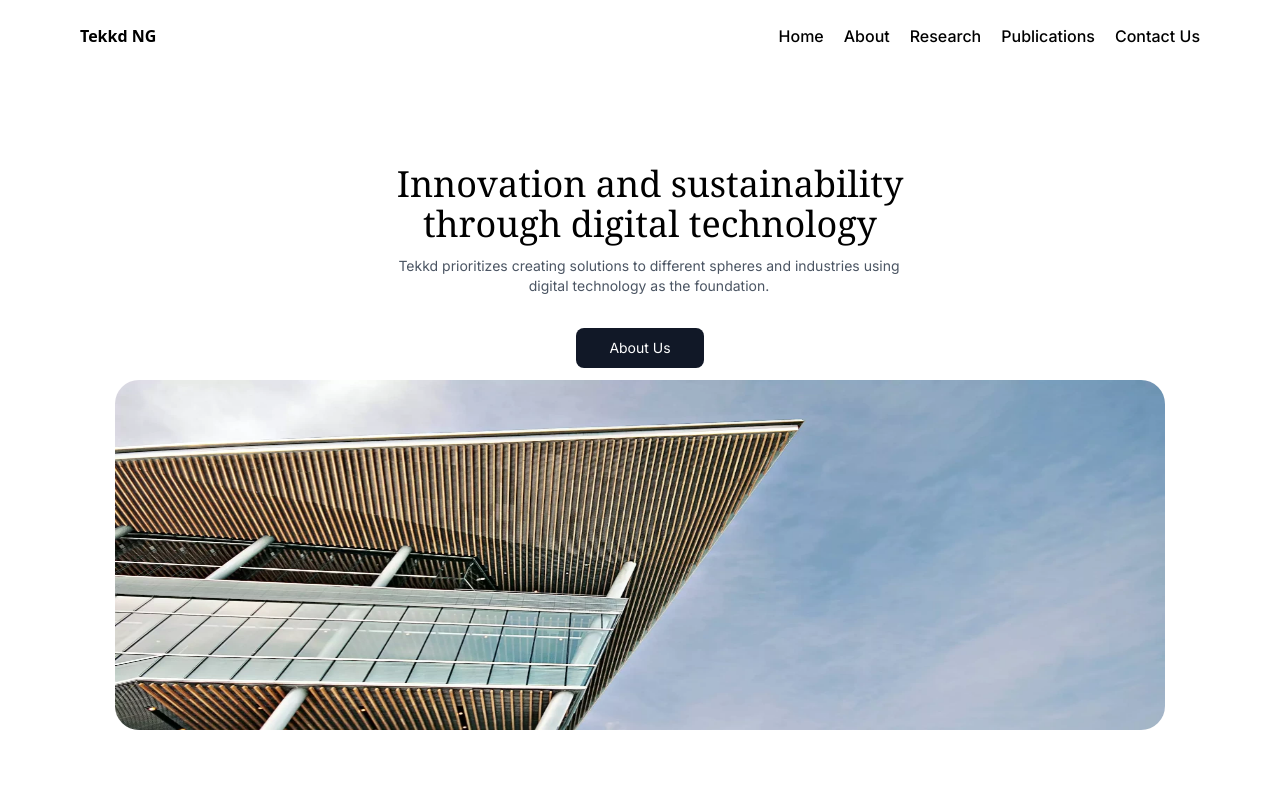
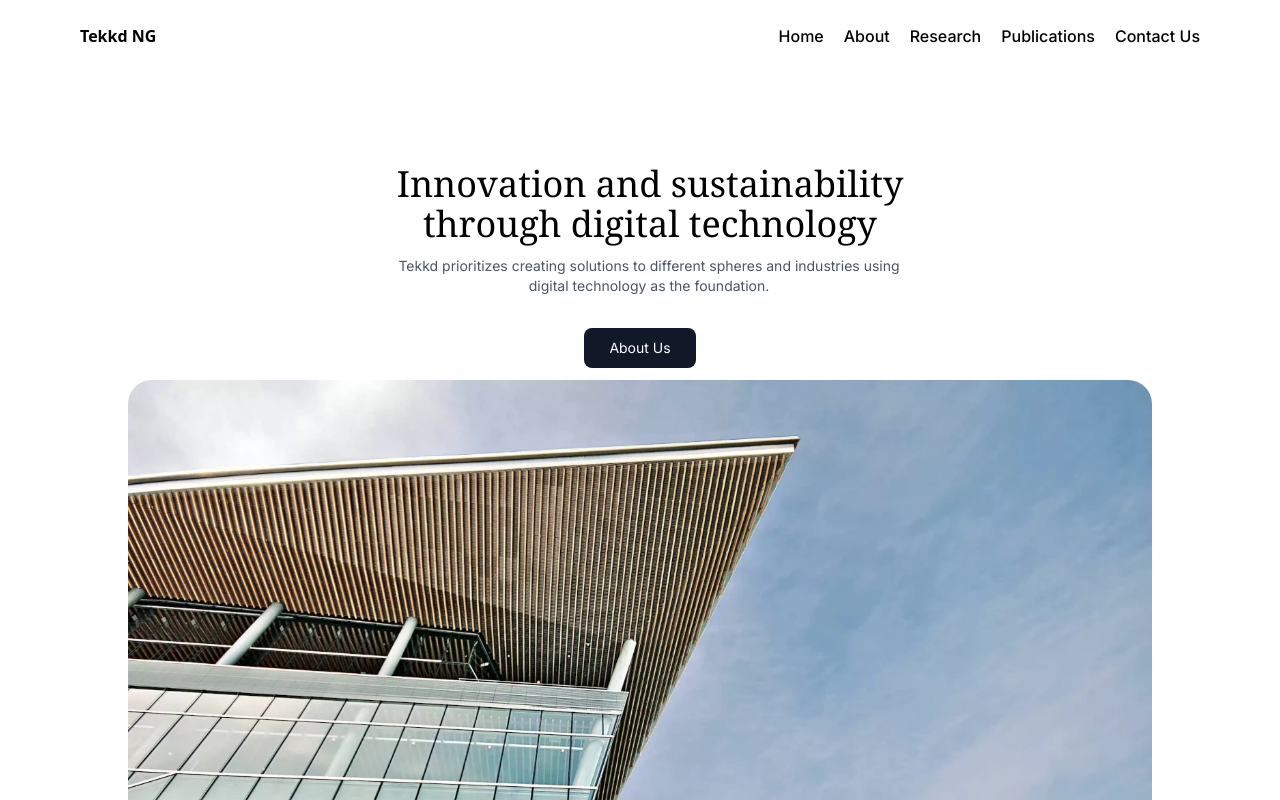
Before and after one commit to Tomiwakukoyi/tekkdng, a Next.js app: page / in a window 1280 px wide. Built offline with nearby package versions, Linux system fonts and the light colour scheme.

Commit message:
Fixing the subhero section

```diff
--- a/app/layout.js
+++ b/app/layout.js
@@ -4,7 +4,7 @@ import "./globals.css";
 const inter = Inter({ subsets: ["latin"] });
 
 export const metadata = {
-  title: "Tekkd Solutions",
+  title: "Tekkd NG",
   description: "Innovation and sustainability through digital technology",
 };
 
--- a/components/homeComponents/HeroSection.jsx
+++ b/components/homeComponents/HeroSection.jsx
@@ -18,7 +18,7 @@ const HeroSection = () => {
       </div>
 
       <Link href="/about">
-        <button className=" bg-gray-900 w-28 md:w-32 h-10 rounded-lg mt-5 text-white text-sm hover:bg-gray-950">
+        <button className=" bg-gray-900 w-28 sm:w-28 h-10 rounded-lg mt-5 text-white text-sm hover:bg-gray-950">
           About Us
         </button>
       </Link>
@@ -27,7 +27,7 @@ const HeroSection = () => {
           src="/images/hero.webp"
           width={400}
           height={400}
-          className=" md:w-[1050px] sm:h-[280px] sm:w-[600px] md:h-[350px] rounded-3xl"
+          className="  sm:h-[500px] sm:w-[600px] md:w-[80vw]  rounded-3xl"
         />
       </div>
     </div>
--- /dev/null
+++ b/components/homeComponents/SubHeroSection.jsx
@@ -0,0 +1,20 @@
+import React from "react";
+
+const SubHeroSection = () => {
+  return (
+    <div className=" font-serif flex flex-col items-center justify-center gap-8 mt-28">
+      <div className="flex flex-col items-center justify-center gap-2">
+        <span className="text-4xl h-6 text-gray-400">*</span>
+        <h1 className=" font-medium text-2xl sm:text-3xl  ">
+          A passion for creating spaces
+        </h1>
+      </div>
+      <p className=" text-sm sm:text-base text-gray-600 text-center w-[360px] sm:w-[480px] md:w-[550px] ">
+        Our comprehensive suite of professional services caters to a diverse
+        clientele, ranging from homeowners to commercial developers.
+      </p>
+    </div>
+  );
+};
+
+export default SubHeroSection;
--- a/pages/HomePage.jsx
+++ b/pages/HomePage.jsx
@@ -1,5 +1,6 @@
 import Navbar from "@/components/Navbar";
 import HeroSection from "@/components/homeComponents/HeroSection";
+import SubHeroSection from "@/components/homeComponents/SubHeroSection";
 import React from "react";
 
 const HomePage = () => {
@@ -7,6 +8,7 @@ const HomePage = () => {
     <div className="">
       <Navbar />
       <HeroSection />
+      <SubHeroSection />
     </div>
   );
 };
--- a/tailwind.config.js
+++ b/tailwind.config.js
@@ -1,18 +1,44 @@
-/** @type {import('tailwindcss').Config} */
 module.exports = {
   content: [
-    './pages/**/*.{js,ts,jsx,tsx,mdx}',
-    './components/**/*.{js,ts,jsx,tsx,mdx}',
-    './app/**/*.{js,ts,jsx,tsx,mdx}',
+    "./pages/**/*.{js,ts,jsx,tsx,mdx}",
+    "./components/**/*.{js,ts,jsx,tsx,mdx}",
+    "./app/**/*.{js,ts,jsx,tsx,mdx}",
   ],
   theme: {
     extend: {
-      backgroundImage: {
-        'gradient-radial': 'radial-gradient(var(--tw-gradient-stops))',
-        'gradient-conic':
-          'conic-gradient(from 180deg at 50% 50%, var(--tw-gradient-stops))',
+      height: {
+        100: "100px",
+        200: "200px",
+        300: "300px",
+        400: "400px",
+        500: "500px",
+        600: "600px",
+        700: "700px",
+        800: "800px",
+        900: "900px",
+        1000: "1000px",
+        1100: "1100px",
+        1200: "1200px",
+        1300: "1300px",
+        1400: "1400px",
+      },
+      width: {
+        100: "100px",
+        200: "200px",
+        300: "300px",
+        400: "400px",
+        500: "500px",
+        600: "600px",
+        700: "700px",
+        800: "800px",
+        900: "900px",
+        1000: "1000px",
+        1100: "1100px",
+        1200: "1200px",
+        1300: "1300px",
+        1400: "1400px",
       },
     },
   },
   plugins: [],
-}
+};
```
